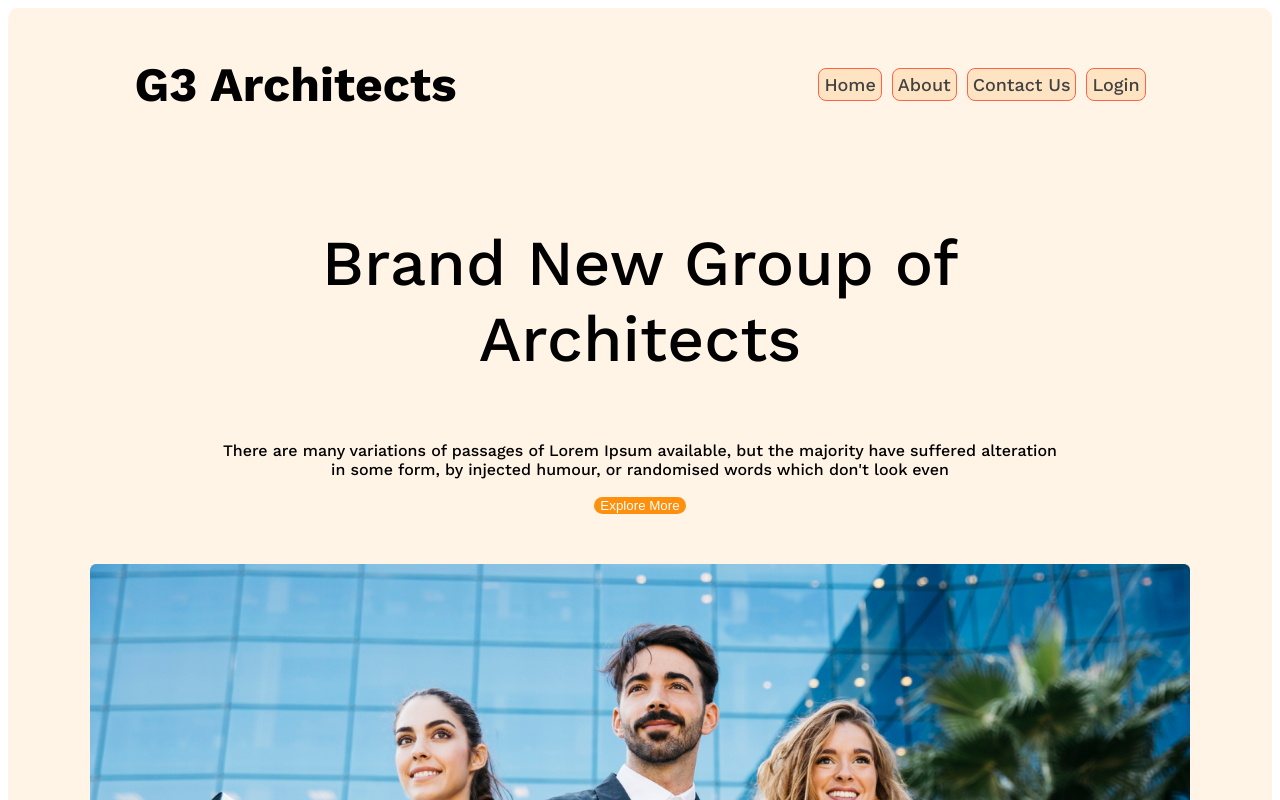
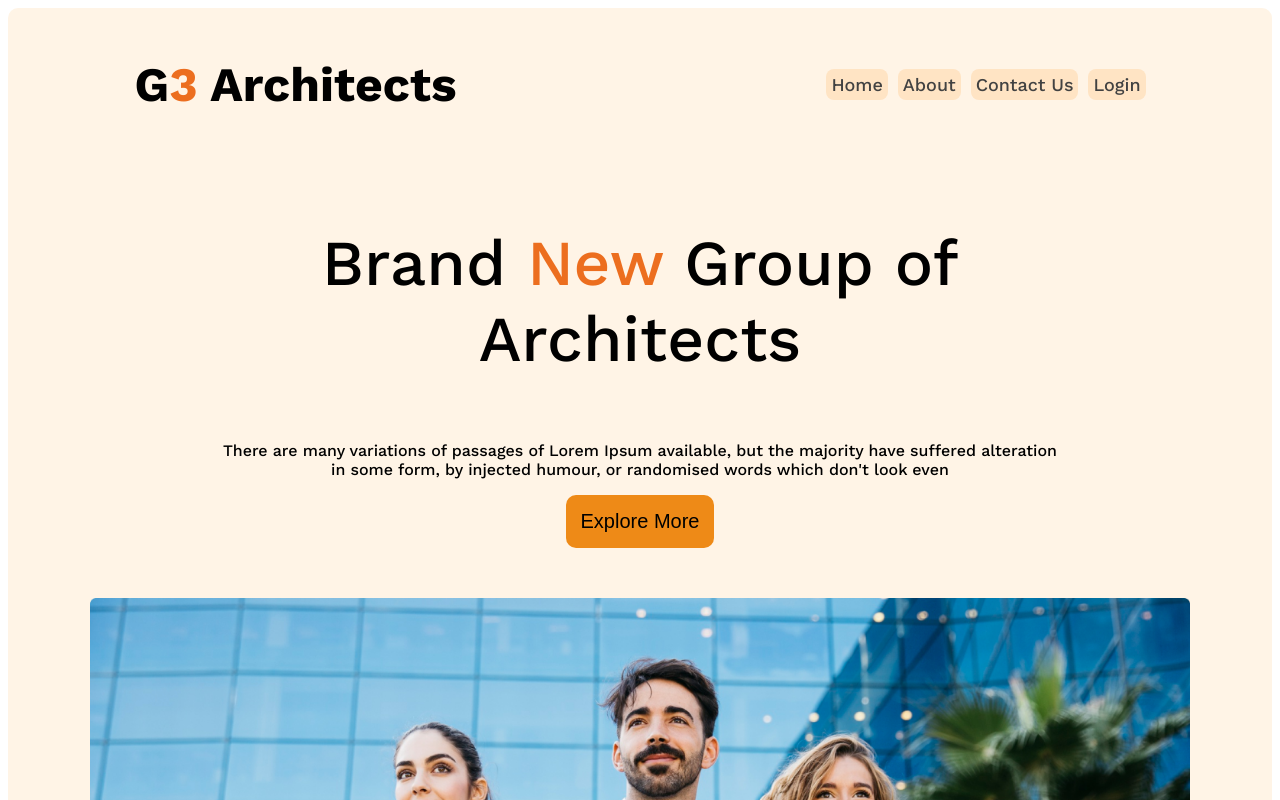
Before and after one commit to mh-millat/second-g3-repo, a plain HTML site: page index.html in a window 1280 px wide. Shown: the top 800 px of the page. Drawn offline with nearby package versions, Linux system fonts and the light colour scheme.

Commit message:
added the code

```diff
--- a/index.html
+++ b/index.html
@@ -11,7 +11,7 @@
     <header class="bg-clr">
         <section>
             <nav>
-                <h3 class="brand">G3 Architects</h3>
+                <h3 class="brand">G<span class="b-clr">3</span> Architects</h3>
                 <ul>
                     <li><a class="gray nav-font display-flex" href="">Home</a></li>
                     <li><a class="gray nav-font display-flex" href="">About</a></li>
@@ -23,10 +23,10 @@
         <div class="banner">
             <div class="banner-content">
                 <h3>
-                    Brand New Group of Architects
+                    Brand <span class="b-clr">New</span> Group of Architects
                 </h3>
                 <p>There are many variations of passages of Lorem Ipsum available, but the majority have suffered alteration in some form, by injected humour, or randomised words which don't look even</p>
-                <button class="btn">Explore More</button>
+                <button class="button">Explore More</button>
             </div>
             <div class="banner-div">
                 <img class="img" src="./images/banner.png" alt="">
@@ -45,7 +45,7 @@
             <div class="team-features">
                 <h1>Quick list of Our Features</h1>
                 <p>There are many variations of passages of Lorem Ipsum available, but the majority have suffered alteration in some form, by injected humour, or randomised words which don't look even</p>
-                <button>Explore More</button>
+                <button class="button">Explore More</button>
             </div>
         </section>
 
--- a/styles/g3.css
+++ b/styles/g3.css
@@ -15,13 +15,6 @@
     margin: 0px;
     padding: 0px;
   } */
-
-  .btn{
-    background-color: #FF900E;
-    color: white;
-    border: none;
-    border-radius: 10px;
-  }
 
 
 
@@ -48,6 +41,10 @@ nav{
     align-items: center;
 }
 
+.b-clr{
+    color: #ec6e1f;
+}
+
 ul{
     list-style: none;
     display: flex;
@@ -56,7 +53,13 @@ ul{
 }
 ul > li{
     background-color: bisque;
-    border: 1px solid tomato;
+    padding: 5px;
+    border-radius: 8px;
+}
+
+li > a:hover{
+    background-color: #148fdb;
+    font-size: 20px;
     padding: 5px;
     border-radius: 8px;
 }
@@ -283,6 +286,19 @@ main{
     margin-top: 10px;
 }
 
+.button:hover{
+    background-color: rgb(5, 116, 184);
+    font-size: 25px;
+}
+
+.button{
+    font-size: 20px;
+    background-color: #ee8a17;
+    border: none;
+    padding: 15px;
+    border-radius: 10px;
+}
+
 #button-primary{
     border-radius: 10px;
     border: none;
```
